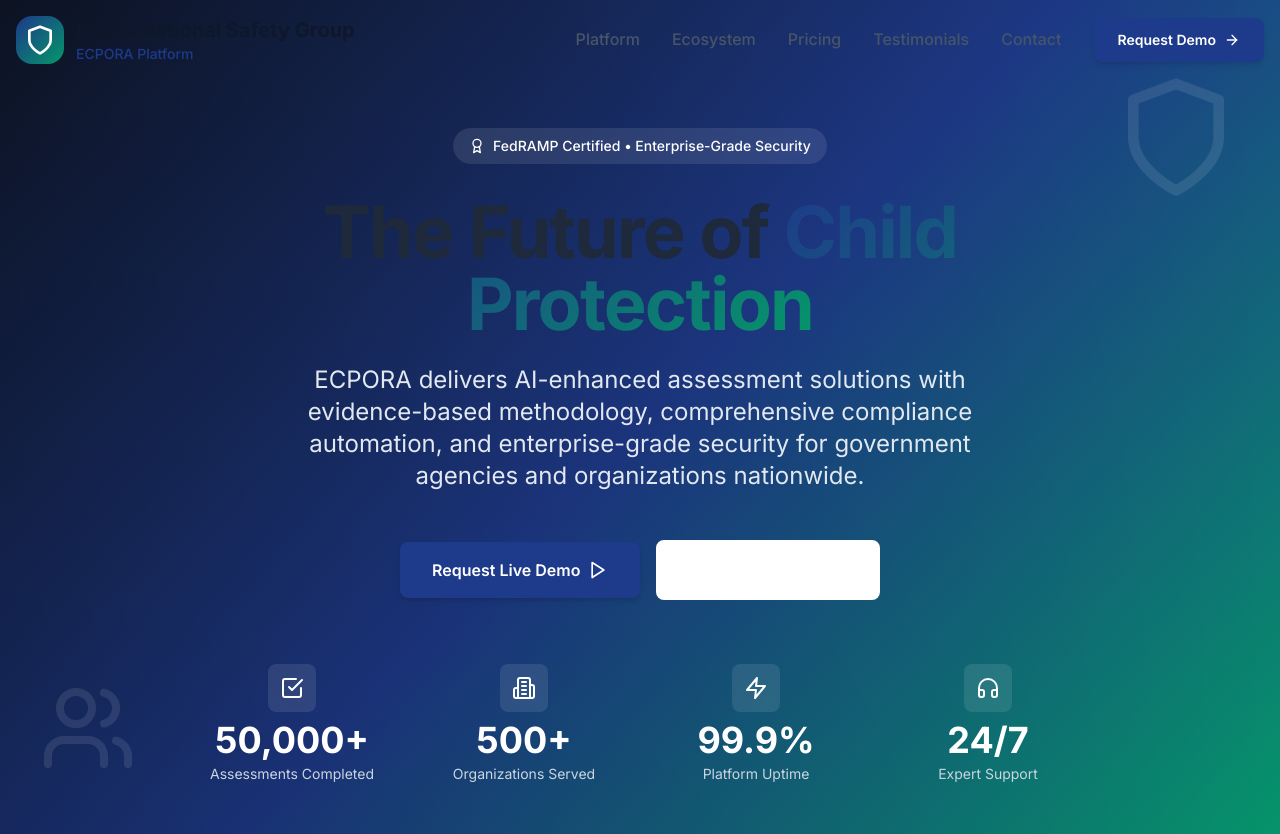
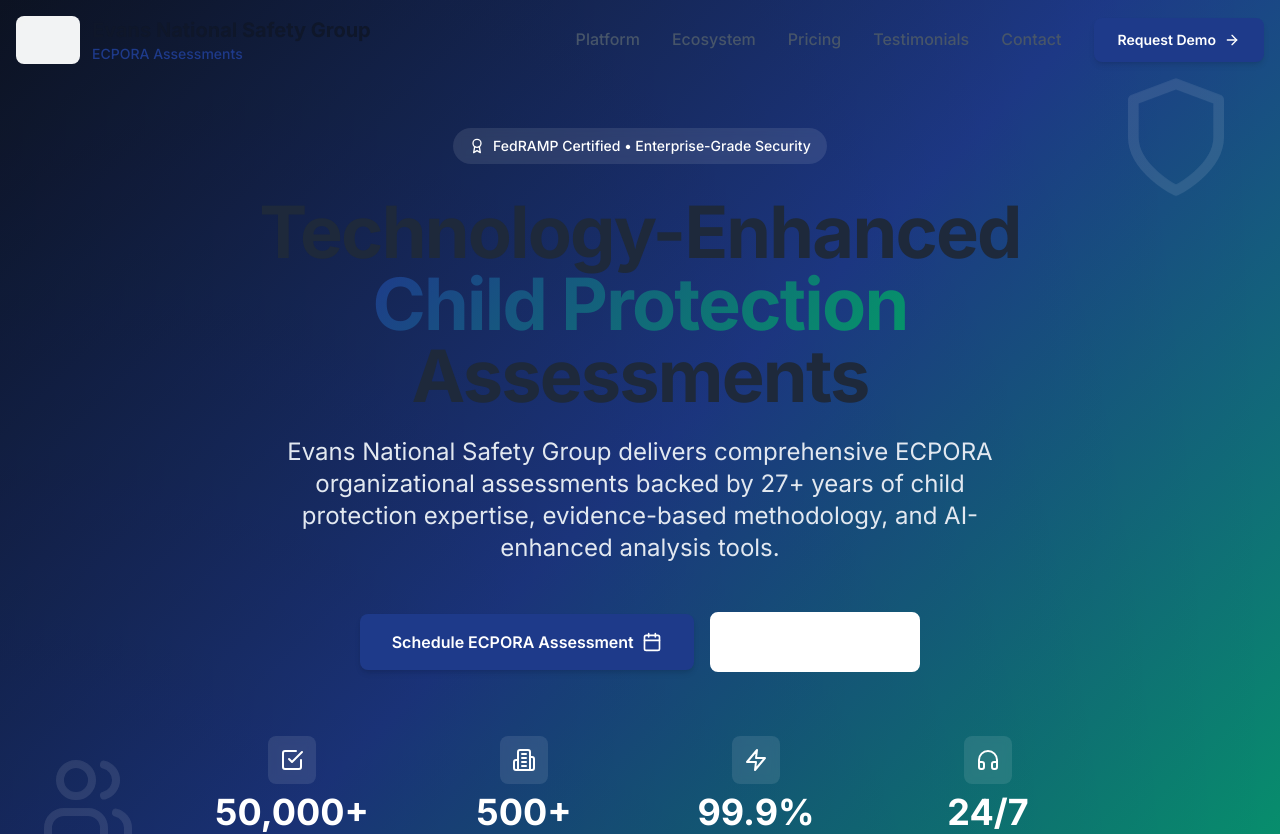
Before and after one commit to evans-national-safety-group/evans-website, a Next.js app: page / in a window 1280 px wide. Shown: the top 834 px of the page. Built offline with nearby package versions, Linux system fonts and the light colour scheme.

Commit message:
Update page.tsx

```diff
--- a/src/app/page.tsx
+++ b/src/app/page.tsx
@@ -148,23 +148,23 @@
       name: "Sarah Johnson",
       role: "Director of Child Services",
       organization: "State Department of Social Services",
-      content: "ECPORA has revolutionized our assessment process. The AI insights have helped us identify risk factors we might have missed, and the compliance features ensure we meet all regulatory requirements.",
+      content: "The Evans team's ECPORA assessment transformed our organization. Their technology-enhanced approach helped us identify critical gaps we hadn't seen, and their ongoing support has been invaluable.",
       rating: 5,
       image: "/images/testimonials/sarah-johnson.jpg"
     },
     {
       name: "Michael Chen",
-      role: "Senior Consultant",
-      organization: "Regional Child Protection Agency",
-      content: "The mobile app is a game-changer for field work. Being able to complete assessments offline and sync automatically has dramatically improved our efficiency and data quality.",
+      role: "Senior Administrator",
+      organization: "Regional Education Cooperative",
+      content: "Working with Evans National Safety Group gave us confidence in our child protection protocols. Their expert team and comprehensive assessment process exceeded our expectations.",
       rating: 5,
       image: "/images/testimonials/michael-chen.jpg"
     },
     {
       name: "Dr. Emily Rodriguez",
-      role: "Chief Technology Officer",
-      organization: "National Child Welfare Organization",
-      content: "Evans National Safety Group has created something truly special with ECPORA. The platform's sophistication combined with intuitive design makes it perfect for our diverse user base.",
+      role: "Executive Director",
+      organization: "National Youth Organization",
+      content: "The combination of deep expertise and innovative technology makes Evans National Safety Group unique. Their assessment methodology is thorough, and their team is genuinely committed to child safety.",
       rating: 5,
       image: "/images/testimonials/emily-rodriguez.jpg"
     }
@@ -172,56 +172,54 @@
 
   const pricingTiers = [
     {
-      name: "Professional",
+      name: "ECPORA Assessment",
+      price: "From $25,000",
+      period: "per assessment",
+      description: "Comprehensive organizational readiness evaluation",
+      features: [
+        "Complete 8-Domain ECPORA Methodology",
+        "AI-Enhanced Document Analysis",
+        "3-Day On-Site Assessment",
+        "Executive Presentation & Report",
+        "90-Day Implementation Roadmap",
+        "Follow-Up Consultation Included"
+      ],
+      popular: true,
+      cta: "Schedule Assessment"
+    },
+    {
+      name: "Platform Access",
       price: "$99",
       period: "per user/month",
-      description: "Perfect for individual consultants and small teams",
+      description: "Technology-enhanced assessment delivery platform",
       features: [
-        "Complete ECPORA Platform Access",
-        "Mobile App & Offline Capability",
-        "Basic Analytics & Reporting",
-        "Email Support",
-        "Standard Compliance Tools",
-        "Up to 50 Active Cases"
-      ],
-      popular: false,
-      cta: "Start Free Trial"
-    },
-    {
-      name: "Enterprise",
-      price: "Custom",
-      period: "contact for pricing",
-      description: "Comprehensive solution for large organizations",
-      features: [
-        "Full Platform & Mobile Access",
-        "Advanced AI Integrations",
-        "Custom Analytics & Dashboards",
-        "24/7 Priority Support",
-        "Advanced Compliance & Audit",
-        "Unlimited Cases & Users",
-        "Custom Integrations",
-        "Dedicated Account Manager"
-      ],
-      popular: true,
-      cta: "Contact Sales"
-    },
-    {
-      name: "Government",
-      price: "Contact",
-      period: "for special pricing",
-      description: "Specialized solutions for government agencies",
-      features: [
-        "FedRAMP Certified Platform",
-        "Government Cloud Deployment",
-        "Custom Security Controls",
-        "Compliance Consulting",
-        "Training & Certification",
-        "Multi-Agency Coordination",
-        "Emergency Response Features",
-        "Regulatory Reporting Tools"
+        "Assessment Workflow Management",
+        "AI-Powered Analysis Tools",
+        "Real-Time Collaboration",
+        "Progress Tracking Dashboard",
+        "Secure Document Management",
+        "Integration with Assessment Process"
       ],
       popular: false,
       cta: "Request Demo"
+    },
+    {
+      name: "Enterprise Services",
+      price: "Contact",
+      period: "for custom pricing",
+      description: "Comprehensive solutions for large organizations",
+      features: [
+        "Multi-Site Assessment Programs",
+        "Executive Advisory Access",
+        "Custom Training Development",
+        "24/7 Crisis Response Support",
+        "Dedicated Account Management",
+        "Government Contract Capabilities",
+        "White-Label Platform Options",
+        "Advanced Analytics & Reporting"
+      ],
+      popular: false,
+      cta: "Contact Sales"
     }
   ]
 
@@ -242,12 +240,16 @@
           <div className="flex items-center justify-between h-20">
             {/* Logo */}
             <div className="flex items-center space-x-3">
-              <div className="w-12 h-12 bg-evans-gradient rounded-xl flex items-center justify-center">
-                <Shield className="w-8 h-8 text-white" />
+              <div className="w-16 h-12 bg-white/95 backdrop-blur-sm rounded-lg flex items-center justify-center px-2">
+                <img
+                  src="/images/evans-logo.png"
+                  alt="Evans National Safety Group"
+                  className="h-8 w-auto"
+                />
               </div>
               <div>
                 <div className="text-xl font-bold text-slate-900">Evans National Safety Group</div>
-                <div className="text-sm text-evans-blue-500 font-medium">ECPORA Platform</div>
+                <div className="text-sm text-evans-blue-500 font-medium">ECPORA Assessments</div>
               </div>
             </div>
 
@@ -303,25 +305,26 @@
             </div>
 
             <h1 className="text-5xl md:text-7xl font-bold mb-6 animate-fade-in-up">
-              The Future of{' '}
+              Technology-Enhanced{' '}
               <span className="text-gradient bg-gradient-to-r from-evans-green-400 to-evans-orange-400 bg-clip-text text-transparent">
                 Child Protection
-              </span>
+              </span>{' '}
+              Assessments
             </h1>
 
             <p className="text-xl md:text-2xl text-slate-200 mb-12 max-w-3xl mx-auto leading-relaxed animate-fade-in-up">
-              ECPORA delivers AI-enhanced assessment solutions with evidence-based methodology,
-              comprehensive compliance automation, and enterprise-grade security for government agencies and organizations nationwide.
+              Evans National Safety Group delivers comprehensive ECPORA organizational assessments
+              backed by 27+ years of child protection expertise, evidence-based methodology, and AI-enhanced analysis tools.
             </p>
 
             <div className="flex flex-col sm:flex-row gap-4 justify-center items-center mb-16 animate-fade-in-up">
               <button className="btn-primary btn-lg group">
-                Request Live Demo
-                <Play className="w-5 h-5 ml-2 group-hover:scale-110 transition-transform" />
+                Schedule ECPORA Assessment
+                <Calendar className="w-5 h-5 ml-2 group-hover:scale-110 transition-transform" />
               </button>
               <button className="btn-secondary btn-lg text-white border-white hover:bg-white hover:text-slate-900">
-                Explore Platform
-                <ExternalLink className="w-5 h-5 ml-2" />
+                Platform Demo
+                <Play className="w-5 h-5 ml-2" />
               </button>
             </div>
 
@@ -637,18 +640,23 @@
             {/* Company Info */}
             <div className="lg:col-span-2">
               <div className="flex items-center space-x-3 mb-6">
-                <div className="w-12 h-12 bg-evans-gradient rounded-xl flex items-center justify-center">
-                  <Shield className="w-8 h-8 text-white" />
+                <div className="w-16 h-12 bg-white/10 backdrop-blur-sm rounded-lg flex items-center justify-center px-2">
+                  <img
+                    src="/images/evans-logo.png"
+                    alt="Evans National Safety Group"
+                    className="h-8 w-auto filter brightness-0 invert"
+                  />
                 </div>
                 <div>
                   <div className="text-xl font-bold">Evans National Safety Group</div>
-                  <div className="text-evans-blue-400 font-medium">ECPORA Platform</div>
+                  <div className="text-evans-blue-400 font-medium">ECPORA Assessments</div>
                 </div>
               </div>
               <p className="text-slate-400 mb-6 leading-relaxed">
-                Leading provider of enterprise-grade child protection assessment solutions.
-                Empowering professionals with AI-enhanced tools, evidence-based methodology,
-                and comprehensive compliance automation.
+                Evans National Safety Group delivers comprehensive ECPORA organizational assessments
+                backed by 27+ years of child protection expertise. Our expert consultant team combines
+                evidence-based methodology with technology-enhanced analysis tools to help organizations
+                build safer environments for children and communities.
               </p>
               <div className="flex items-center space-x-4">
                 <div className="flex items-center text-sm text-slate-400">
@@ -666,11 +674,11 @@
             <div>
               <h3 className="text-lg font-semibold mb-6">Solutions</h3>
               <ul className="space-y-3">
-                <li><a href="#" className="text-slate-400 hover:text-white transition-colors">ECPORA Platform</a></li>
-                <li><a href="#" className="text-slate-400 hover:text-white transition-colors">Mobile Application</a></li>
-                <li><a href="#" className="text-slate-400 hover:text-white transition-colors">AI Integrations</a></li>
-                <li><a href="#" className="text-slate-400 hover:text-white transition-colors">Training & Certification</a></li>
-                <li><a href="#" className="text-slate-400 hover:text-white transition-colors">Compliance Tools</a></li>
+                <li><a href="#" className="text-slate-400 hover:text-white transition-colors">ECPORA Assessments</a></li>
+                <li><a href="#" className="text-slate-400 hover:text-white transition-colors">Technology Platform</a></li>
+                <li><a href="#" className="text-slate-400 hover:text-white transition-colors">Training Programs</a></li>
+                <li><a href="#" className="text-slate-400 hover:text-white transition-colors">Advisory Services</a></li>
+                <li><a href="#" className="text-slate-400 hover:text-white transition-colors">Implementation Support</a></li>
               </ul>
             </div>
 
```
